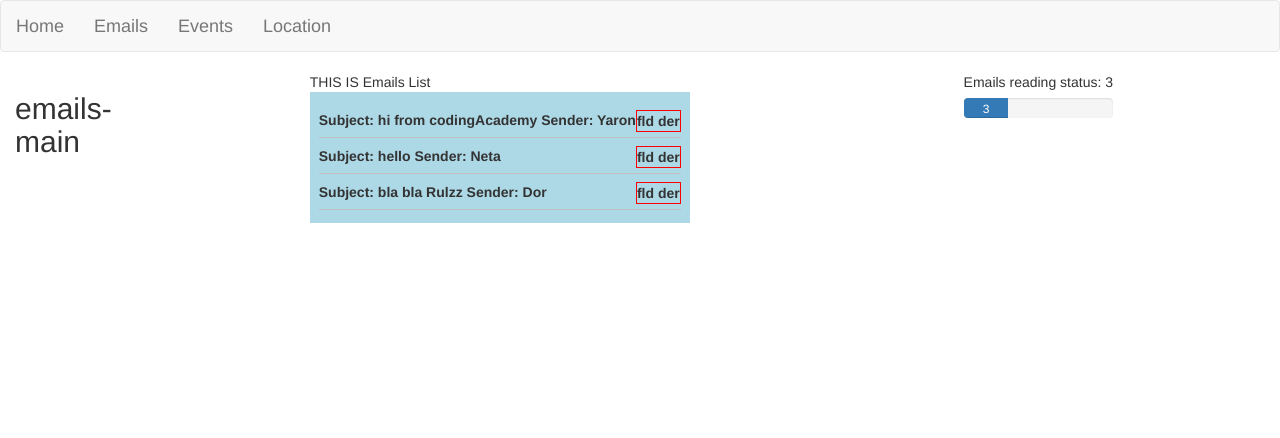
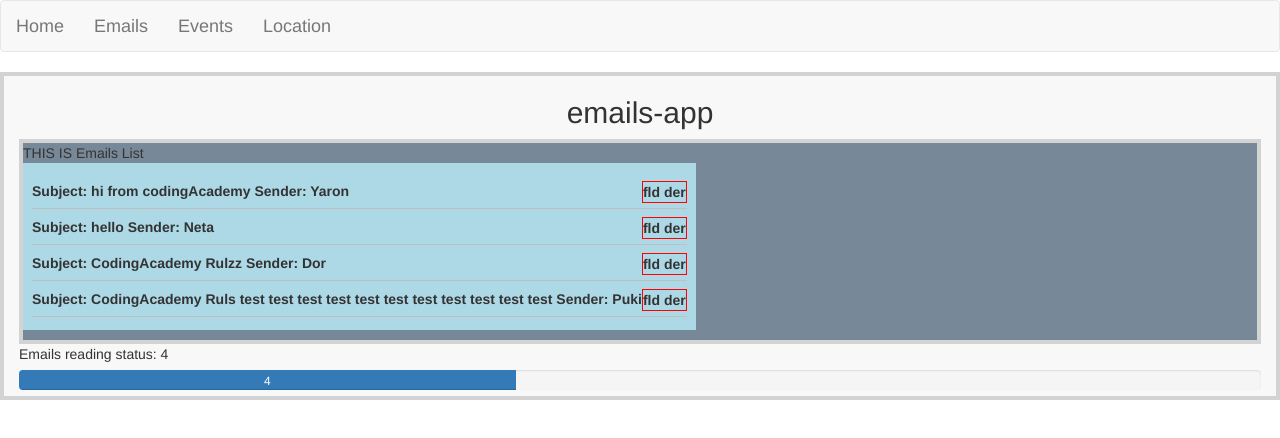
Before and after one commit to guylil/vue-sprint3, a Vue app: page /emails in a window 1280 px wide. Shown: the top 438 px of the page. Built offline with nearby package versions, Linux system fonts and the light colour scheme.

Commit message:
fixing the merge - now we should be stable

```diff
--- a/src/App.vue
+++ b/src/App.vue
@@ -23,7 +23,7 @@ export default {
 
 </script>
 
-<style>
+<style scoped>
 .container{
     /*padding: 10px;*/
     width:100%
--- a/src/components/emails/email-app.vue
+++ b/src/components/emails/email-app.vue
@@ -1,14 +1,14 @@
 <template>
-  <section>
-
-    <h2>emails-main</h2>
-    <div class="container">
+  <section class="emails-main">
+      <h2 class="text-center">emails-app</h2>
+    <div class="emails-main-container">
       <email-list :emails="emails" @openEmail="selectEmail">
       </email-list>
+      <div>
       <email-details :selectedEmail="selectedEmail"></email-details>
+      </div>
+    </div>
     <email-status :emails="emails"></email-status>
-    </div>
-
   </section>
 </template>
 
@@ -21,13 +21,13 @@
 
     data() {
       return {
-        msg: 'Lorem Ipsum',
         emails: [
           { id: 1, subject: 'hi from codingAcademy', from: 'Yaron', body: '111', isRead: false },
           { id: 2, subject: 'hello', from: 'Neta', body: '222', isRead: false },
-            { id: 3, subject: 'bla bla Rulzz', from: 'Dor', body: '333', isRead: false }
+          { id: 3, subject: 'CodingAcademy Rulzz', from: 'Dor', body: '333', isRead: false },
+          { id: 4, subject: 'CodingAcademy Ruls test test test test test test test test test test test ', from: 'Puki', body: '444', isRead: false }
         ],
-        selectedEmail: {}
+        selectedEmail: {} //// TO DO - PUT A var w/ default email
         //id: 10, subject: 'CodingAcademy', from: 'Yaron', body: '111', isRead: false
       }
     },
@@ -54,10 +54,6 @@
 </script>
 
 <style scoped>
-.container {
-    display: flex;
-    justify-content: space-between;
-}
 
 .caption {
     color: blueviolet;
@@ -66,4 +62,18 @@
 .border {
     border: solid 1px red;
 }
+.emails-main{
+    background-color: #f8f8f8;
+    border-color: #e7e7e7;
+    border: 4px solid lightgray;
+
+}
+.emails-main-container {
+    display: flex;
+    justify-content: space-between;
+    background-color: lightslategray;
+    border-color: #e7e7e7;
+    border: 4px solid lightgray;
+
+}
 </style>
--- a/src/components/emails/email-preview.vue
+++ b/src/components/emails/email-preview.vue
@@ -1,6 +1,5 @@
 <!--Here I tryied to treat an Eamil as an Item-->
 <template>
-
   <section class="emails_head" @click="openItem" :style="(item.isRead) ? 'font-weight: normal' : 'font-weight: bold'">
     <div class="flex">
       <div>
```
Lines whose indentation alone changed are shown as unchanged.
